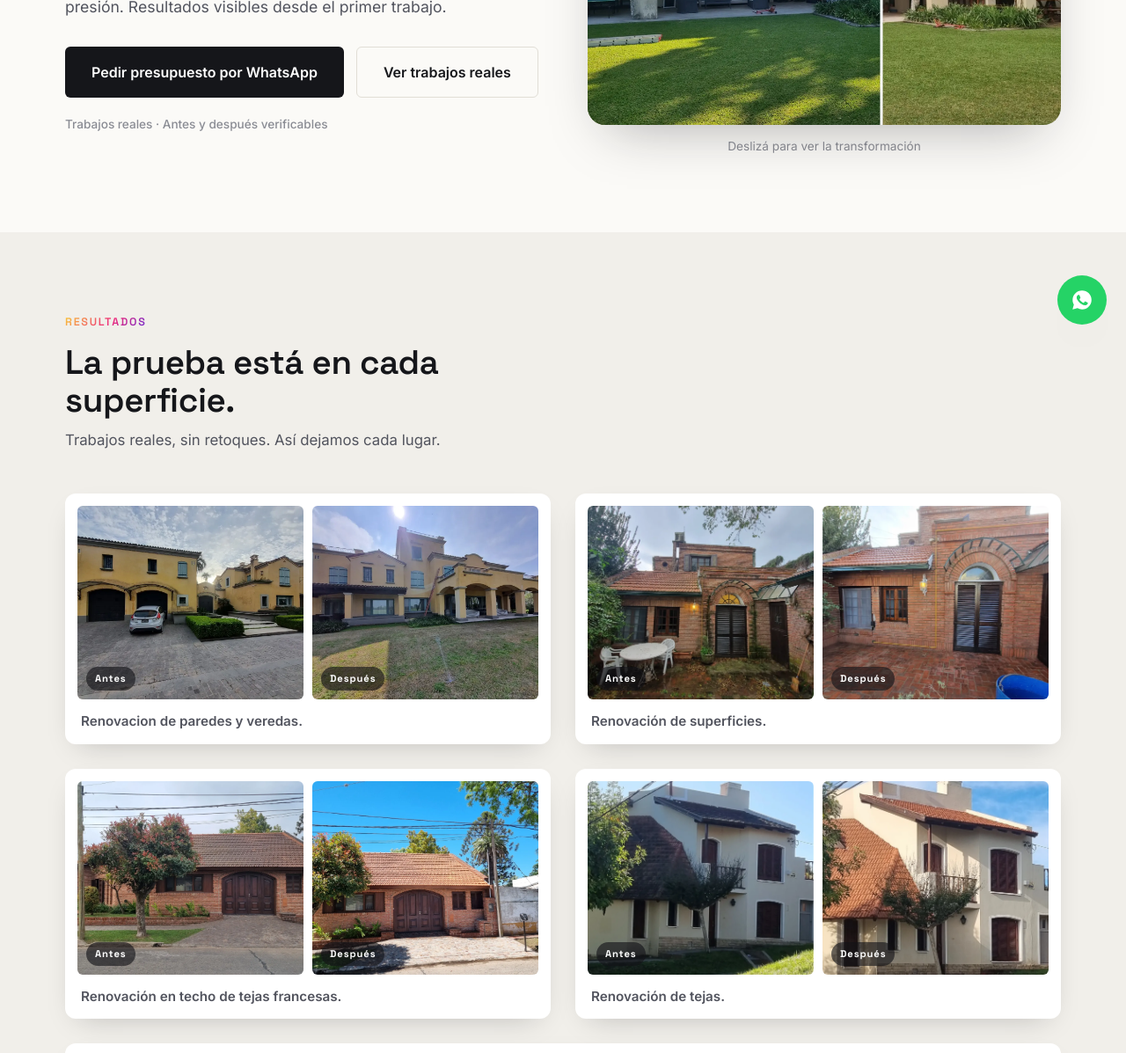
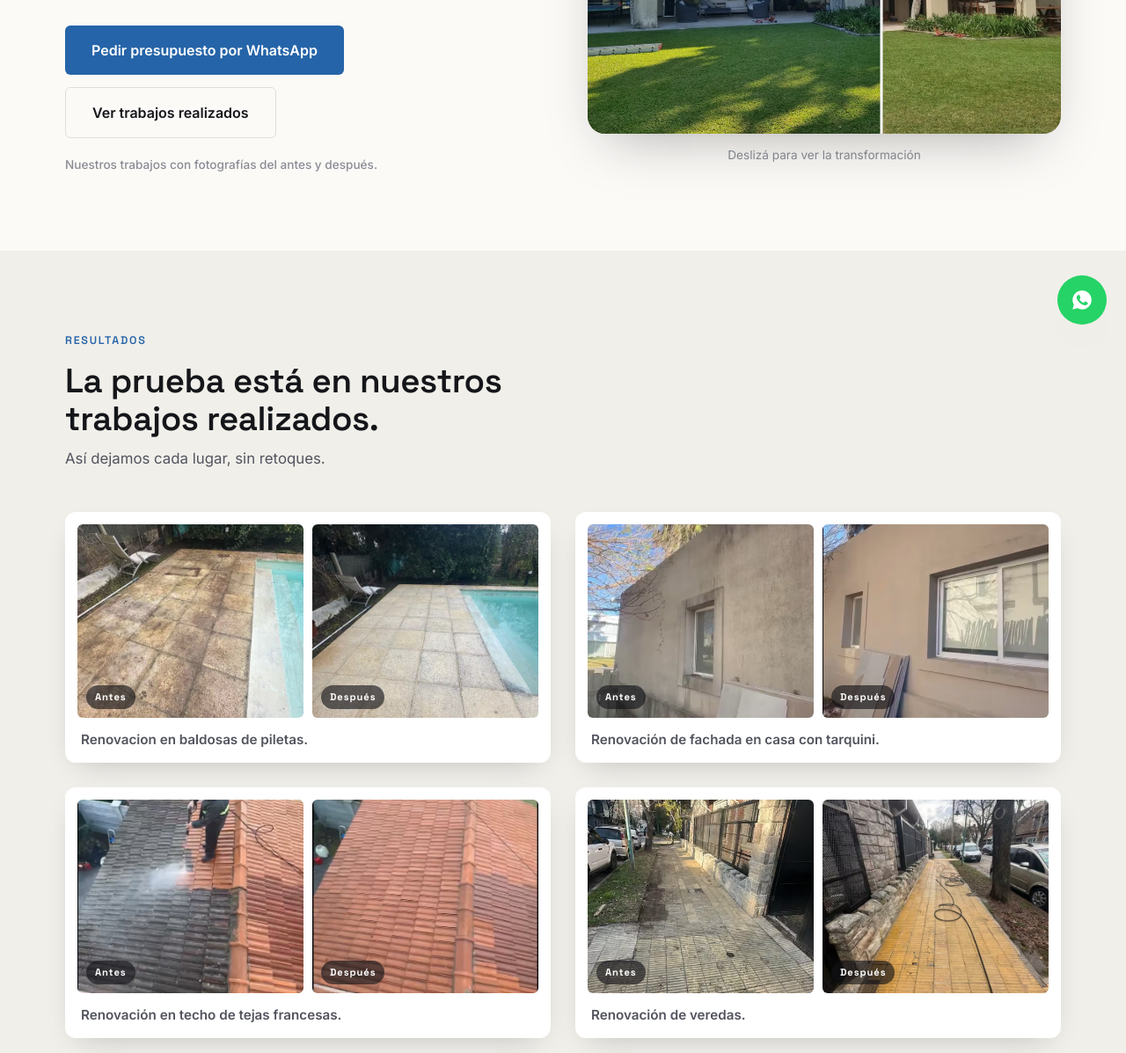
Before and after one commit to braianchavez/hidrolavado-landing, a plain HTML site: page index.html in a window 1280 px wide. Shown: the part 409-1606 px from the top of the page at 88% size. Drawn offline with Linux system fonts and the light colour scheme.

Commit message:
cambios fotos, colores, descripciones

```diff
--- a/index.html
+++ b/index.html
@@ -24,7 +24,7 @@
       <a href="#resultados">Resultados</a>
       <a href="#servicios">Servicios</a>
       <a href="#proceso">Cómo trabajamos</a>
-      <a href="#instagram">Instagram</a>
+      <a href="#instagram">Visitanos en Instagram</a>
     </nav>
     <a href="#" class="btn btn--nav" data-wa-link target="_blank" rel="noopener">
       <svg viewBox="0 0 24 24" width="16" height="16" fill="currentColor" aria-hidden="true"><path d="M12.04 2C6.58 2 2.13 6.45 2.13 11.91c0 1.75.46 3.45 1.32 4.95L2.05 22l5.25-1.38c1.45.79 3.08 1.21 4.74 1.21h.01c5.46 0 9.91-4.45 9.91-9.91 0-2.65-1.03-5.14-2.9-7.01A9.82 9.82 0 0 0 12.04 2zm5.8 14.09c-.24.68-1.4 1.32-1.93 1.4-.5.08-1.12.11-1.81-.11-.42-.13-.95-.31-1.64-.6-2.88-1.24-4.76-4.13-4.9-4.32-.14-.19-1.18-1.57-1.18-3 0-1.43.75-2.13 1.02-2.42.27-.29.58-.36.78-.36.19 0 .39 0 .55.01.18.01.42-.07.65.5.24.58.82 2 .89 2.15.07.15.12.32.02.51-.1.19-.15.31-.29.48-.15.17-.31.38-.44.51-.15.15-.3.31-.13.6.17.29.76 1.25 1.63 2.02 1.12 1 2.06 1.31 2.35 1.46.29.15.46.13.63-.08.17-.21.72-.84.91-1.13.19-.29.38-.24.63-.15.26.1 1.64.77 1.92.91.29.14.48.22.55.34.07.13.07.72-.17 1.4z"/></svg>
@@ -52,9 +52,9 @@
         <a href="#" class="btn btn--primary btn--lg" data-wa-link target="_blank" rel="noopener">
           Pedir presupuesto por WhatsApp
         </a>
-        <a href="#resultados" class="btn btn--ghost btn--lg">Ver trabajos reales</a>
+        <a href="#resultados" class="btn btn--ghost btn--lg">Ver trabajos realizados</a>
       </div>
-      <p class="hero__trust">Trabajos reales · Antes y después verificables</p>
+      <p class="hero__trust">Nuestros trabajos con fotografías del antes y después.</p>
     </div>
 
     <div class="hero__visual">
@@ -83,8 +83,8 @@
   <div class="container">
     <div class="section-head">
       <p class="eyebrow">Resultados</p>
-      <h2>La prueba está en cada superficie.</h2>
-      <p class="section-head__lead">Trabajos reales, sin retoques. Así dejamos cada lugar.</p>
+      <h2>La prueba está en nuestros trabajos realizados.</h2>
+      <p class="section-head__lead">Así dejamos cada lugar, sin retoques.</p>
     </div>
 
     <div class="results__grid">
@@ -92,39 +92,39 @@
       <article class="result-card">
         <div class="result-card__images">
           <figure>
-            <img src="images/antes-fachada1.webp" alt="Fachada de casa antes del hidrolavado" loading="lazy">
+            <img src="img/avif/antes-baldosa-pileta.avif" alt="Fachada de casa antes del hidrolavado" loading="lazy">
             <figcaption>Antes</figcaption>
           </figure>
           <figure>
-            <img src="images/despues-fachada1.webp" alt="Fachada de casa después del hidrolavado" loading="lazy">
+            <img src="img/avif/despues-baldosa-pileta (2).avif" alt="Fachada de casa después del hidrolavado" loading="lazy">
             <figcaption>Después</figcaption>
           </figure>
         </div>
-        <p class="result-card__label">Renovacion de paredes y veredas.</p>
+        <p class="result-card__label">Renovacion en baldosas de piletas.</p>
       </article>
 
       <article class="result-card">
         <div class="result-card__images">
           <figure>
-            <img src="images/antes-fachada2.webp" alt="Fachada de ladrillo antes del hidrolavado" loading="lazy">
+            <img src="img/avif/antes-tarquini.avif" alt="Fachada de ladrillo antes del hidrolavado" loading="lazy">
             <figcaption>Antes</figcaption>
           </figure>
           <figure>
-            <img src="images/despues-fachada2.webp" alt="Fachada de ladrillo después del hidrolavado" loading="lazy">
+            <img src="img/avif/despues-tarquini.avif" alt="Fachada de ladrillo después del hidrolavado" loading="lazy">
             <figcaption>Después</figcaption>
           </figure>
         </div>
-        <p class="result-card__label">Renovación de superficies.</p>
+        <p class="result-card__label">Renovación de fachada en casa con tarquini.</p>
       </article>
 
       <article class="result-card">
         <div class="result-card__images">
           <figure>
-            <img src="images/antes-techo2.webp" alt="Techo con tejas antes del hidrolavado" loading="lazy">
+            <img src="img/avif/antes-tejas.avif" alt="Techo con tejas antes del hidrolavado" loading="lazy">
             <figcaption>Antes</figcaption>
           </figure>
           <figure>
-            <img src="images/despues-techo2.webp" alt="Techo con tejas después del hidrolavado" loading="lazy">
+            <img src="img/avif/despues-tejas.avif" alt="Techo con tejas después del hidrolavado" loading="lazy">
             <figcaption>Después</figcaption>
           </figure>
         </div>
@@ -134,15 +134,15 @@
       <article class="result-card">
         <div class="result-card__images">
           <figure>
-            <img src="images/antes-tejas1.webp" alt="Tejas antes del hidrolavado" loading="lazy">
+            <img src="img/avif/antes-vereda.avif" alt="Vereda antes del hidrolavado" loading="lazy">
             <figcaption>Antes</figcaption>
           </figure>
           <figure>
-            <img src="images/despues-tejas1.webp" alt="Tejas después del hidrolavado" loading="lazy">
+            <img src="img/avif/despues-vereda.avif" alt="Vereda después del hidrolavado" loading="lazy">
             <figcaption>Después</figcaption>
           </figure>
         </div>
-        <p class="result-card__label">Renovación de tejas.</p>
+        <p class="result-card__label">Renovación de veredas.</p>
       </article>
 
       <article class="result-card result-card--wide">
@@ -170,7 +170,7 @@
     <div class="section-head">
       <p class="eyebrow">Servicios</p>
       <h2>Qué limpiamos.</h2>
-      <p class="section-head__lead">Servicios de hidrolavado a alta presión, adaptados a cada superficie.</p>
+      <p class="section-head__lead">Ofrecemos servicios de hidrolavado a alta presión, adaptados a cada superficie.</p>
     </div>
 
     <div class="services__grid">
--- a/style.css
+++ b/style.css
@@ -13,7 +13,7 @@
 
   --white: #FFFFFF;
 
-  --grad: linear-gradient(135deg, #F9CE34 0%, #EE2A7B 55%, #6228D7 100%);
+  --grad: #2564a8;
   --grad-soft: linear-gradient(135deg, rgba(249,206,52,0.14) 0%, rgba(238,42,123,0.14) 55%, rgba(98,40,215,0.14) 100%);
 
   --dark: #121218;
@@ -113,7 +113,7 @@ button { font-family: inherit; cursor: pointer; }
 .btn--lg { padding: 16px 30px; font-size: 1rem; }
 
 .btn--primary {
-  background: var(--ink);
+  background: var(--grad);
   color: var(--white);
 }
 .btn--primary:hover { transform: translateY(-2px); box-shadow: var(--shadow-md); }
@@ -134,7 +134,7 @@ button { font-family: inherit; cursor: pointer; }
 .btn--nav {
   padding: 10px 18px;
   font-size: 0.88rem;
-  background: var(--ink);
+  background: var(--grad);
   color: var(--white);
 }
 
@@ -639,7 +639,7 @@ button { font-family: inherit; cursor: pointer; }
   .why__grid { grid-template-columns: 1fr; }
   .process__steps { grid-template-columns: 1fr; }
   .result-card__images { grid-template-columns: 1fr; }
-  .result-card__images img { height: 250px; }
+  .result-card__images img { height: 400px; }
   .footer__inner { grid-template-columns: 1fr; }
 }
 
```
Also changed, not shown: img/antes-tarquini.png (added), img/antes-tejas.png (added), img/antes-vereda.jpeg (added), img/avif/antes-baldosa-pileta.avif (added), img/avif/antes-tarquini.avif (added), img/avif/antes-tejas.avif (added), img/avif/antes-vereda.avif (added), img/avif/despues-baldosa-pileta (2).avif (added), img/avif/despues-tarquini.avif (added), img/avif/despues-tejas.avif (added), img/avif/despues-vereda.avif (added), img/despues-tarquini.png (added), img/despues-tejas.png (added), 3 other files.
